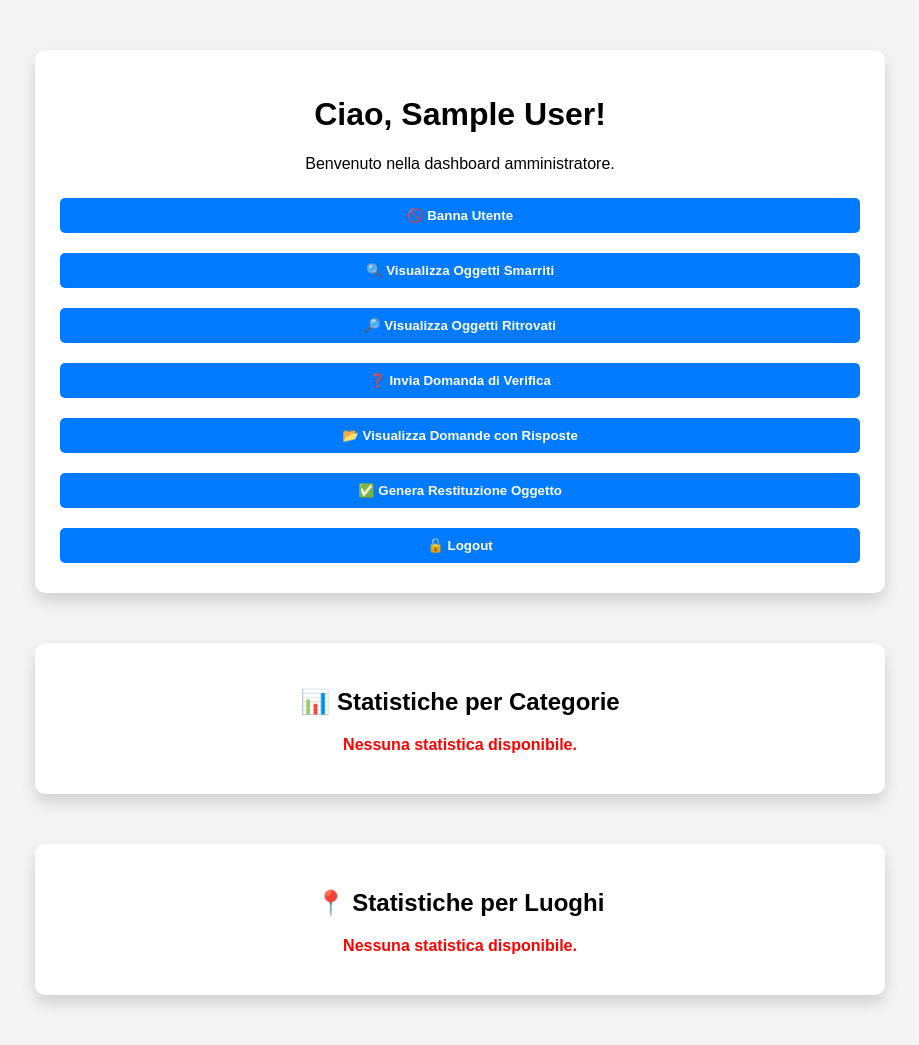
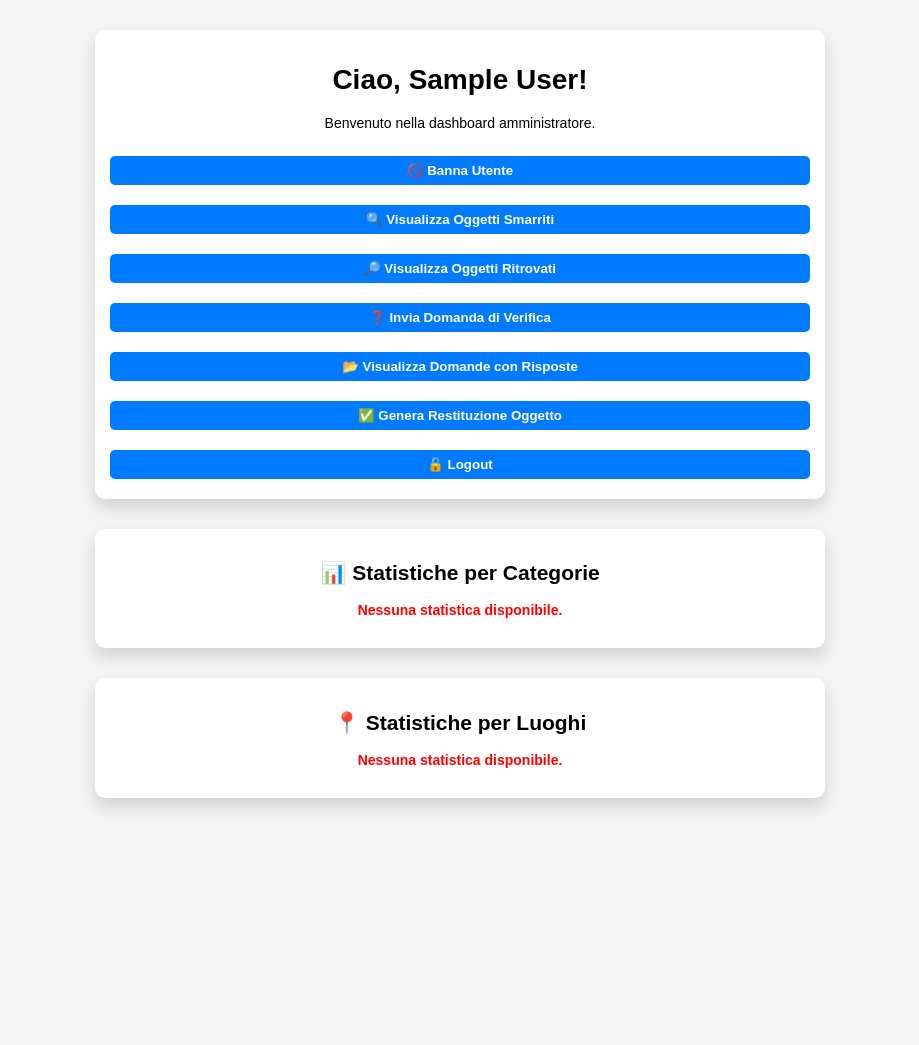
Before and after one commit to giuseppefusco9/LOST-FOUND_db, a PHP site: page /dashboard_admin.php in a window 1280 px wide. Shown: the whole page, without its empty margins (180-1099 px from the left). After the commit the page ends 809 px from the top, so only its background shows below. Run offline with PHP 8.4, Linux system fonts and the light colour scheme; the visitor is signed in with stand-in values (Sample User, id 1); data that the repository does not hold is empty.

Commit message:
minor changes

```diff
--- a/style.css
+++ b/style.css
@@ -1,13 +1,14 @@
 body {
     font-family: Arial, sans-serif;
     background-color: #f4f4f4;
+    font-size: 14px;
 }
 
 .btn {
     display: inline-block;
     background-color: #007bff;
     color: white;
-    padding: 10px 20px;
+    padding: 7px 15px;
     margin: 5px 0;
     border-radius: 5px;
     text-decoration: none;
@@ -47,10 +48,10 @@ body {
 }
 
 .login-container {
-    max-width: 800px;
-    margin: 50px auto;
+    max-width: 700px;
+    margin: 30px auto;
+    padding: 15px;
     background: white;
-    padding: 25px;
     border-radius: 10px;
     box-shadow: 0 8px 16px rgba(0,0,0,0.15);
     text-align: center;
@@ -63,7 +64,7 @@ table {
 }
 
 th, td {
-    padding: 12px;
+    padding: 8px;
     border: 1px solid #ddd;
 }
 
```
Also changed, not shown: dashboard_admin.php (line endings or trailing spaces), dashboard_utente.php (line endings or trailing spaces).
